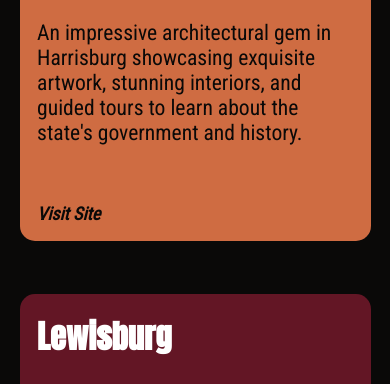
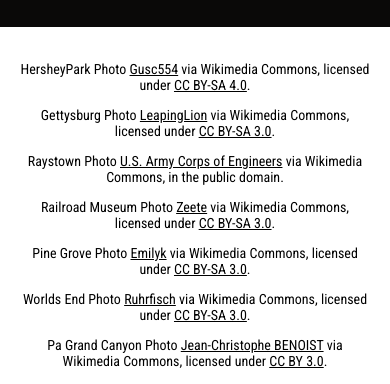
Before and after one commit to zxc51691/zxc51691.github.io, a PHP site: page /projects/Project-1/pahome.html in a window 390 px wide. Shown: the part 5026-5410 px from the top of the page. Run offline with PHP 8.4, Linux system fonts and the light colour scheme.

Commit message:
Final Project 1
Replaced photos and made attributions footer

```diff
--- a/projects/Project-1/pahome.html
+++ b/projects/Project-1/pahome.html
@@ -26,28 +26,28 @@
 
             <div class="block">
                 <h2>Gettysburg National Military Park</h2>
-                <img src="images/gettysburgmilitary.jpg" alt="GettysburgMilitaryPark">
+                <img src="images/Gettysburg.jpg" alt="GettysburgMilitaryPark">
                 <p>Site of the pivotal Battle of Gettysburg during the Civil War, offering guided tours, historic monuments, and a visitor center with exhibits.</p>
                 <a href="https://www.nps.gov/gett">Visit Site</a>
             </div>
 
             <div class="block">
                 <h2>Raystown Lake</h2>
-                <img src="images/raystown.jpg" alt="RaystownLake">
+                <img src="images/raystownlake.jpg" alt="RaystownLake">
                 <p>A scenic reservoir near Huntingdon, offering boating, fishing, hiking, and camping amid picturesque landscapes and water activities.</p>
                 <a href="https://www.nab.usace.army.mil/Missions/Dams-Recreation/Raystown">Visit Site</a>
             </div>
 
             <div class="block">
                 <h2>Railroad Museum of Pennsylvania</h2>
-                <img src="images/railroadmuseum.jpg" alt="RailroadMuseum">
+                <img src="images/RailroadMuseum.jpg" alt="RailroadMuseum">
                 <p>Located in Strasburg, this museum boasts an extensive collection of vintage locomotives, rail cars, and exhibits, showcasing the rich history of railroading.</p>
                 <a href="https://www.rrmuseumpa.org">Visit Site</a>
             </div>
 
             <div class="block">
                 <h2>Pine Grove Furnace State Park</h2>
-                <img src="images/furnacestatepark.jpg" alt="PineGroveFurnaceStatePark">
+                <img src="images/PineGrove.jpg" alt="PineGroveFurnaceStatePark">
                 <p>Serving as the "Gateway to the Appalachian Trail," this park offers hiking, picnicking, and swimming opportunities, along with historic features and natural beauty.</p>
                 <a href="https://www.dcnr.pa.gov/StateParks/FindAPark/PineGroveFurnaceStatePark">Visit Site</a>
             </div>
@@ -55,21 +55,21 @@
         <div class="column">
             <div class="block">
                 <h2>Worlds End State Park</h2>
-                <img src="images/worldsend.jpg" alt="WorldsEndStatePark">
+                <img src="images/WorldsEnd.jpg" alt="WorldsEndStatePark">
                 <p>Situated in the Endless Mountains, this park is known for its rugged beauty, with hiking trails, waterfalls, and breathtaking views of the Loyalsock Creek Gorge.</p>
                 <a href="https://www.dcnr.pa.gov/StateParks/FindAPark/WorldsEndStatePark">Visit Site</a>
             </div>
 
             <div class="block">
                 <h2>The Pennsylvania Grand Canyon</h2>
-                <img src="images/grandcanyon.jpg" alt="PennsylvaniaGrandCanyon">
+                <img src="images/PaGrandCanyon.jpg" alt="PaGrandCanyon">
                 <p>Also known as Pine Creek Gorge, this natural wonder features stunning vistas, hiking trails, and opportunities for outdoor recreation.</p>
                 <a href="https://www.dcnr.pa.gov/StateParks/FindAPark/ColtonPointStatePark">Visit Site</a>
             </div>
 
             <div class="block">
                 <h2>Pennsylvania State Capitol</h2>
-                <img src="images/statecapitol.jpg" alt="PennsylvaniaStateCapitol">
+                <img src="images/StateCapitol.jpg" alt="StateCapitol">
                 <p>An impressive architectural gem in Harrisburg showcasing exquisite artwork, stunning interiors, and guided tours to learn about the state's government and history.</p>
                 <a href="https://www.pacapitol.com">Visit Site</a>
             </div>
@@ -83,11 +83,44 @@
 
             <div class="block">
                 <h2>Central Market York</h2>
-                <img src="images/centralmarketyork.jpg" alt="CentralMarketYork">
+                <img src="images/CentralMarketYork.jpg" alt="CentralMarketYork">
                 <p>The oldest continuously operating farmers' market in the U.S., offering a bustling atmosphere, local produce, crafts, and diverse food vendors.</p>
                 <a href="https://www.centralmarketyork.com">Visit Site</a>
             </div>
         </div>
     </div>
+
+    <footer style="background-color: #FFFFFF; color: #000000; padding: 20px; text-align: center;">
+        <p style="font-size: 14px;">
+            HersheyPark Photo <a href="https://commons.wikimedia.org/wiki/User:Gusc554" target="_blank" style="color: #000000;">Gusc554</a> via Wikimedia Commons, licensed under <a href="https://creativecommons.org/licenses/by-sa/4.0/" target="_blank" style="color: #000000;">CC BY-SA 4.0</a>.
+        </p>
+        <p style="font-size: 14px;">
+            Gettysburg Photo <a href="https://commons.wikimedia.org/wiki/File:Gettysburg_National_Military_Park_03.JPG" target="_blank" style="color: #000000;">LeapingLion</a> via Wikimedia Commons, licensed under <a href="https://creativecommons.org/licenses/by-sa/3.0/" target="_blank" style="color: #000000;">CC BY-SA 3.0</a>.
+        </p>
+        <p style="font-size: 14px;">
+            Raystown Photo <a href="https://commons.wikimedia.org/wiki/File:USACE_Raystown_Lake_Dam.jpg" target="_blank" style="color: #000000;">U.S. Army Corps of Engineers</a> via Wikimedia Commons, in the public domain.
+        </p>
+        <p style="font-size: 14px;">
+            Railroad Museum Photo <a href="https://commons.wikimedia.org/wiki/File:Railroad_Museum_of_Pennsylvania,_front_view.jpg" target="_blank" style="color: #000000;">Zeete</a> via Wikimedia Commons, licensed under <a href="https://creativecommons.org/licenses/by-sa/3.0/" target="_blank" style="color: #000000;">CC BY-SA 3.0</a>.
+        </p>
+        <p style="font-size: 14px;">
+            Pine Grove Photo <a href="https://commons.wikimedia.org/wiki/User:Emilyk" target="_blank" style="color: #000000;">Emilyk</a> via Wikimedia Commons, licensed under <a href="https://creativecommons.org/licenses/by-sa/3.0/" target="_blank" style="color: #000000;">CC BY-SA 3.0</a>.
+        </p>
+        <p style="font-size: 14px;">
+            Worlds End Photo <a href="https://commons.wikimedia.org/wiki/User:Ruhrfisch" target="_blank" style="color: #000000;">Ruhrfisch</a> via Wikimedia Commons, licensed under <a href="https://creativecommons.org/licenses/by-sa/3.0/" target="_blank" style="color: #000000;">CC BY-SA 3.0</a>.
+        </p>
+        <p style="font-size: 14px;">
+            Pa Grand Canyon Photo <a href="https://commons.wikimedia.org/wiki/User:Jean-Christophe_BENOIST" target="_blank" style="color: #000000;">Jean-Christophe BENOIST</a> via Wikimedia Commons, licensed under <a href="https://creativecommons.org/licenses/by/3.0/" target="_blank" style="color: #000000;">CC BY 3.0</a>.
+        </p>
+        <p style="font-size: 14px;">
+            State Capitol Photo <a href="https://commons.wikimedia.org/wiki/User:W_lemay" target="_blank" style="color: #000000;">w_lemay</a> via Wikimedia Commons, licensed under <a href="https://creativecommons.org/licenses/by-sa/2.0/" target="_blank" style="color: #000000;">CC BY-SA 2.0</a>.
+        </p>
+        <p style="font-size: 14px;">
+            Lewisburg Photo <a href="https://commons.wikimedia.org/wiki/User:Seasider53" target="_blank" style="color: #000000;">Seasider53</a> via Wikimedia Commons, licensed under <a href="https://creativecommons.org/licenses/by/4.0/" target="_blank" style="color: #000000;">CC BY 4.0</a>.
+        </p>
+        <p style="font-size: 14px;">
+            CentralMarketYork Photo <a href="https://commons.wikimedia.org/wiki/User:Jebulon" target="_blank" style="color: #000000;">Jebulon</a> via Wikimedia Commons, licensed under <a href="https://creativecommons.org/licenses/by-sa/3.0/" target="_blank" style="color: #000000;">CC BY-SA 3.0</a>.
+        </p>
+    </footer>
 </body>
 </html>
--- a/projects/Project-1/project1.css
+++ b/projects/Project-1/project1.css
@@ -3,7 +3,7 @@
 body {
     margin: 0;
     font-family: 'Roboto Condensed', Arial, sans-serif;
-    font-size: 18px; /* Larger body text */
+    font-size: 18px;
     background-color: #0A0908;
 }
 
@@ -55,22 +55,6 @@
     flex-direction: column;
 }
 
-@media (max-width: 768px) {
-    .column {
-        width: 100%;
-    }
-
-    .block {
-        margin-bottom: 20px;
-    }
-}
-
-.column:first-child .block:nth-child(even),
-.column:last-child .block:nth-child(odd) {
-    background-color: #CF6C42;
-    color: #0A0908;
-}
-
 .block {
     background-color: #631625;
     border-radius: 15px;
@@ -80,7 +64,8 @@
     display: flex;
     flex-direction: column;
     justify-content: space-between;
-    height: 550px;
+    height: auto;
+    min-height: 500px;
 }
 
 .block h2 {
@@ -91,13 +76,15 @@
 
 .block img {
     width: 100%;
-    height: 200px;
+    height: auto;
     object-fit: cover;
     border-radius: 10px;
+    display: block;
+    margin: 0 auto 15px;
 }
 
 .block p {
-    margin-bottom: 0px;
+    margin-bottom: 15px;
     flex-grow: 1;
     font-family: 'Roboto Condensed', Arial, sans-serif;
     font-size: 1.2em;
@@ -117,6 +104,75 @@
     text-decoration: underline;
 }
 
+.column:first-child .block:nth-child(even),
+.column:last-child .block:nth-child(odd) {
+    background-color: #CF6C42;
+    color: #0A0908;
+}
+
 .topnav + .block-container {
     margin-top: 4%;
 }
+
+footer {
+    background-color: #FFFFFF;
+    padding: 20px;
+}
+
+footer ul {
+    list-style: none;
+    padding: 0;
+}
+
+footer ul li {
+    color: #0A0908;
+    font-family: 'Anton', Arial, sans-serif;
+    font-size: 20px;
+    text-align: left;
+}
+
+@media (max-width: 1200px) {
+    .block {
+        min-height: 550px;
+    }
+}
+
+@media (max-width: 992px) {
+    .block {
+        min-height: 600px;
+    }
+}
+
+@media (max-width: 768px) {
+    .column {
+        width: 100%;
+    }
+
+    .block {
+        margin-bottom: 20px;
+        min-height: auto;
+    }
+
+    .block img {
+        max-height: 300px;
+        object-fit: contain;
+    }
+}
+
+@media (max-width: 480px) {
+    body {
+        font-size: 16px;
+    }
+
+    h1 {
+        font-size: 2.2em;
+    }
+
+    .block h2 {
+        font-size: 1.5em;
+    }
+
+    .block p {
+        font-size: 1em;
+    }
+}
```
Also changed, not shown: projects/Project-1/images/Gettysburg.jpg (added), projects/Project-1/images/Hersheypark.jpg, projects/Project-1/images/furnacestatepark.jpg (deleted), projects/Project-1/images/gettysburgmilitary.jpg (deleted), projects/Project-1/images/grandcanyon.jpg (deleted), projects/Project-1/images/raystown.jpg (deleted), projects/Project-1/images/raystownlake.jpg (added), 6 other files.
